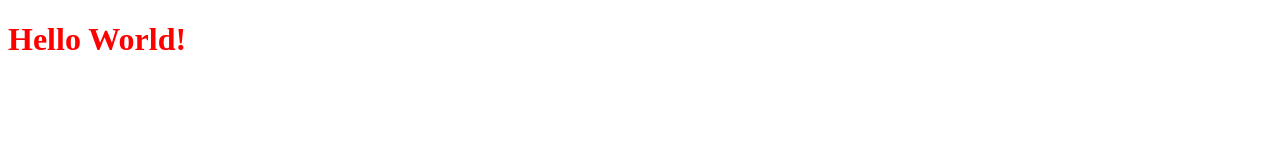
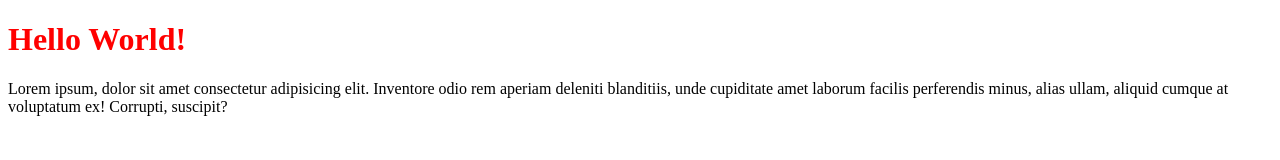
Before and after one commit to th-olsson/git-test-repo, a plain HTML site: page index.html in a window 1280 px wide. Drawn offline with Linux system fonts and the light colour scheme.

Commit message:
Adds paragraph

```diff
--- a/index.html
+++ b/index.html
@@ -8,5 +8,6 @@
 </head>
 <body>
     <h1>Hello World!</h1>
+    <p>Lorem ipsum, dolor sit amet consectetur adipisicing elit. Inventore odio rem aperiam deleniti blanditiis, unde cupiditate amet laborum facilis perferendis minus, alias ullam, aliquid cumque at voluptatum ex! Corrupti, suscipit?</p>
 </body>
 </html>
```
